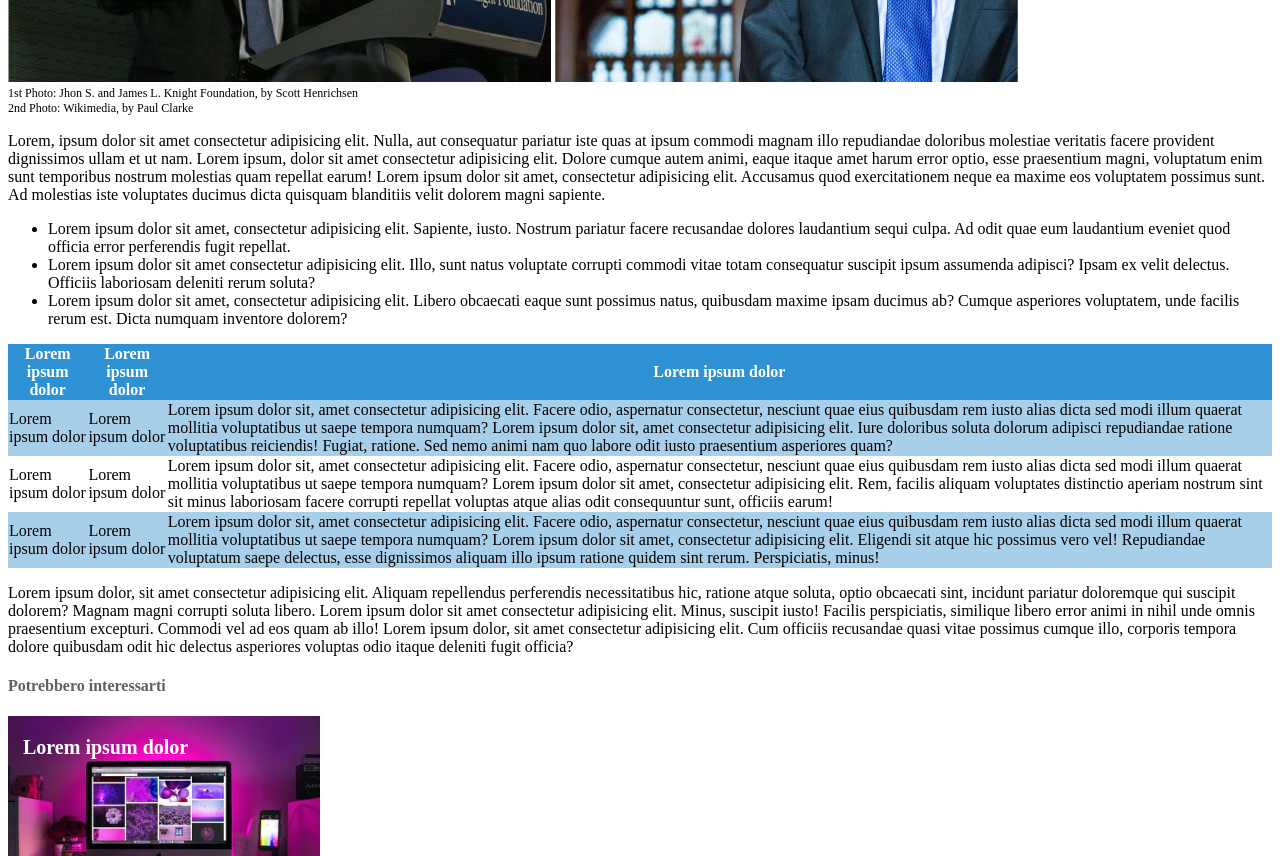
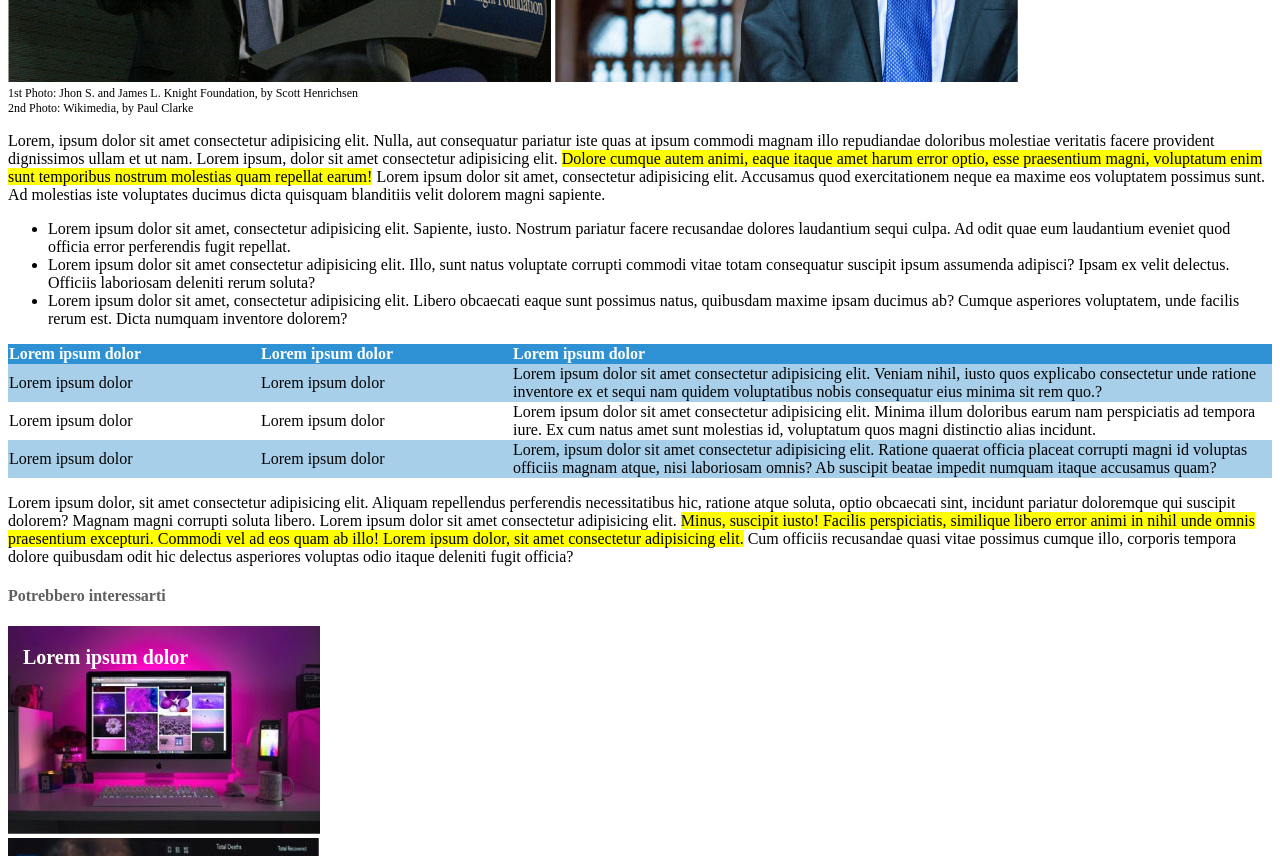
Before and after one commit to Alex-Mihov/html-css-booleaner, a plain HTML site: page index.html in a window 1280 px wide. Shown: the part 520-1376 px from the top of the page. Drawn offline with Linux system fonts and the light colour scheme.

Commit message:
create main

```diff
--- a/css/style.css
+++ b/css/style.css
@@ -26,8 +26,17 @@ header {
     font-size: 12px;
 }
 
+p span {
+    background-color: yellow;
+}
+
 table {
     border-collapse: collapse;
+    text-align: left;
+}
+
+td {
+    min-width: 250px;
 }
 
 thead {
--- a/index.html
+++ b/index.html
@@ -44,7 +44,7 @@
         <!-- contenuto pagina -->
 
         <p>
-            Lorem, ipsum dolor sit amet consectetur adipisicing elit. Nulla, aut consequatur pariatur iste quas at ipsum commodi magnam illo repudiandae doloribus molestiae veritatis facere provident dignissimos ullam et ut nam. Lorem ipsum, dolor sit amet consectetur adipisicing elit. Dolore cumque autem animi, eaque itaque amet harum error optio, esse praesentium magni, voluptatum enim sunt temporibus nostrum molestias quam repellat earum! Lorem ipsum dolor sit amet, consectetur adipisicing elit. Accusamus quod exercitationem neque ea maxime eos voluptatem possimus sunt. Ad molestias iste voluptates ducimus dicta quisquam blanditiis velit dolorem magni sapiente.
+            Lorem, ipsum dolor sit amet consectetur adipisicing elit. Nulla, aut consequatur pariatur iste quas at ipsum commodi magnam illo repudiandae doloribus molestiae veritatis facere provident dignissimos ullam et ut nam. Lorem ipsum, dolor sit amet consectetur adipisicing elit. <span>Dolore cumque autem animi, eaque itaque amet harum error optio, esse praesentium magni, voluptatum enim sunt temporibus nostrum molestias quam repellat earum!</span> Lorem ipsum dolor sit amet, consectetur adipisicing elit. Accusamus quod exercitationem neque ea maxime eos voluptatem possimus sunt. Ad molestias iste voluptates ducimus dicta quisquam blanditiis velit dolorem magni sapiente.
         </p>
 
         <!-- lista -->
@@ -77,17 +77,17 @@
                 <tr class="different-color">
                     <td>Lorem ipsum dolor</td>
                     <td>Lorem ipsum dolor</td>
-                    <td>Lorem ipsum dolor sit, amet consectetur adipisicing elit. Facere odio, aspernatur consectetur, nesciunt quae eius quibusdam rem iusto alias dicta sed modi illum quaerat mollitia voluptatibus ut saepe tempora numquam? Lorem ipsum dolor sit, amet consectetur adipisicing elit. Iure doloribus soluta dolorum adipisci repudiandae ratione voluptatibus reiciendis! Fugiat, ratione. Sed nemo animi nam quo labore odit iusto praesentium asperiores quam?</td>
+                    <td>Lorem ipsum dolor sit amet consectetur adipisicing elit. Veniam nihil, iusto quos explicabo consectetur unde ratione inventore ex et sequi nam quidem voluptatibus nobis consequatur eius minima sit rem quo.?</td>
                 </tr>
                 <tr>
                     <td>Lorem ipsum dolor</td>
                     <td>Lorem ipsum dolor</td>
-                    <td>Lorem ipsum dolor sit, amet consectetur adipisicing elit. Facere odio, aspernatur consectetur, nesciunt quae eius quibusdam rem iusto alias dicta sed modi illum quaerat mollitia voluptatibus ut saepe tempora numquam? Lorem ipsum dolor sit amet, consectetur adipisicing elit. Rem, facilis aliquam voluptates distinctio aperiam nostrum sint sit minus laboriosam facere corrupti repellat voluptas atque alias odit consequuntur sunt, officiis earum!</td>
+                    <td>Lorem ipsum dolor sit amet consectetur adipisicing elit. Minima illum doloribus earum nam perspiciatis ad tempora iure. Ex cum natus amet sunt molestias id, voluptatum quos magni distinctio alias incidunt.</td>
                 </tr>
                 <tr class="different-color">
                     <td>Lorem ipsum dolor</td>
                     <td>Lorem ipsum dolor</td>
-                    <td>Lorem ipsum dolor sit, amet consectetur adipisicing elit. Facere odio, aspernatur consectetur, nesciunt quae eius quibusdam rem iusto alias dicta sed modi illum quaerat mollitia voluptatibus ut saepe tempora numquam? Lorem ipsum dolor sit amet, consectetur adipisicing elit. Eligendi sit atque hic possimus vero vel! Repudiandae voluptatum saepe delectus, esse dignissimos aliquam illo ipsum ratione quidem sint rerum. Perspiciatis, minus!</td>
+                    <td>Lorem, ipsum dolor sit amet consectetur adipisicing elit. Ratione quaerat officia placeat corrupti magni id voluptas officiis magnam atque, nisi laboriosam omnis? Ab suscipit beatae impedit numquam itaque accusamus quam?</td>
                 </tr>
 
               </tbody>
@@ -95,7 +95,7 @@
          </table>
 
          <p>
-            Lorem ipsum dolor, sit amet consectetur adipisicing elit. Aliquam repellendus perferendis necessitatibus hic, ratione atque soluta, optio obcaecati sint, incidunt pariatur doloremque qui suscipit dolorem? Magnam magni corrupti soluta libero. Lorem ipsum dolor sit amet consectetur adipisicing elit. Minus, suscipit iusto! Facilis perspiciatis, similique libero error animi in nihil unde omnis praesentium excepturi. Commodi vel ad eos quam ab illo! Lorem ipsum dolor, sit amet consectetur adipisicing elit. Cum officiis recusandae quasi vitae possimus cumque illo, corporis tempora dolore quibusdam odit hic delectus asperiores voluptas odio itaque deleniti fugit officia?
+            Lorem ipsum dolor, sit amet consectetur adipisicing elit. Aliquam repellendus perferendis necessitatibus hic, ratione atque soluta, optio obcaecati sint, incidunt pariatur doloremque qui suscipit dolorem? Magnam magni corrupti soluta libero. Lorem ipsum dolor sit amet consectetur adipisicing elit. <span>Minus, suscipit iusto! Facilis perspiciatis, similique libero error animi in nihil unde omnis praesentium excepturi. Commodi vel ad eos quam ab illo! Lorem ipsum dolor, sit amet consectetur adipisicing elit.</span> Cum officiis recusandae quasi vitae possimus cumque illo, corporis tempora dolore quibusdam odit hic delectus asperiores voluptas odio itaque deleniti fugit officia?
          </p>
 
 
```
